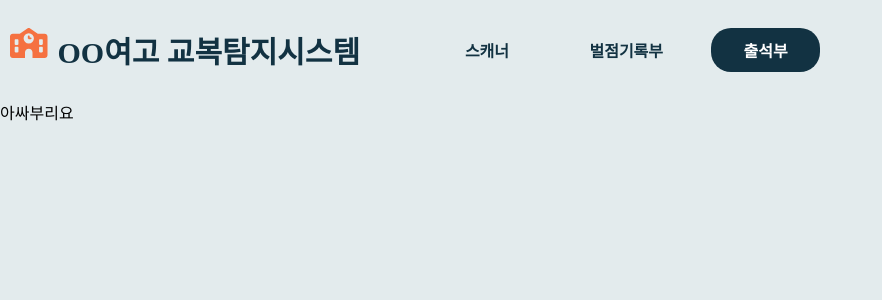
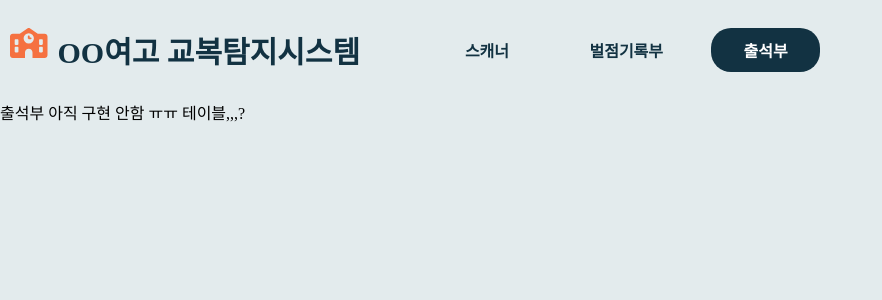
Before and after one commit to hynjxn/uniform-detection-using-YOLOv5, a React (Create React App) app in the folder my-app/: page /attendance in a window 1280 px wide. Shown: the top 300 px of the page, without its empty margins (0-882 px from the left). Built offline with nearby package versions, Linux system fonts and the light colour scheme; the HTML template or start-up script is replaced by a standard one; a web font is replaced by a local one.

Commit message:
build 파일 업로드 안됨의 문제

```diff
--- a/my-app/src/component/AttendancePage.js
+++ b/my-app/src/component/AttendancePage.js
@@ -3,7 +3,7 @@ import React from 'react';
 function AttendancePage(props) {
     return (
         <div>
-            아싸부리요
+            출석부 아직 구현 안함 ㅠㅠ 테이블,,,?
         </div>
     );
 }
```
